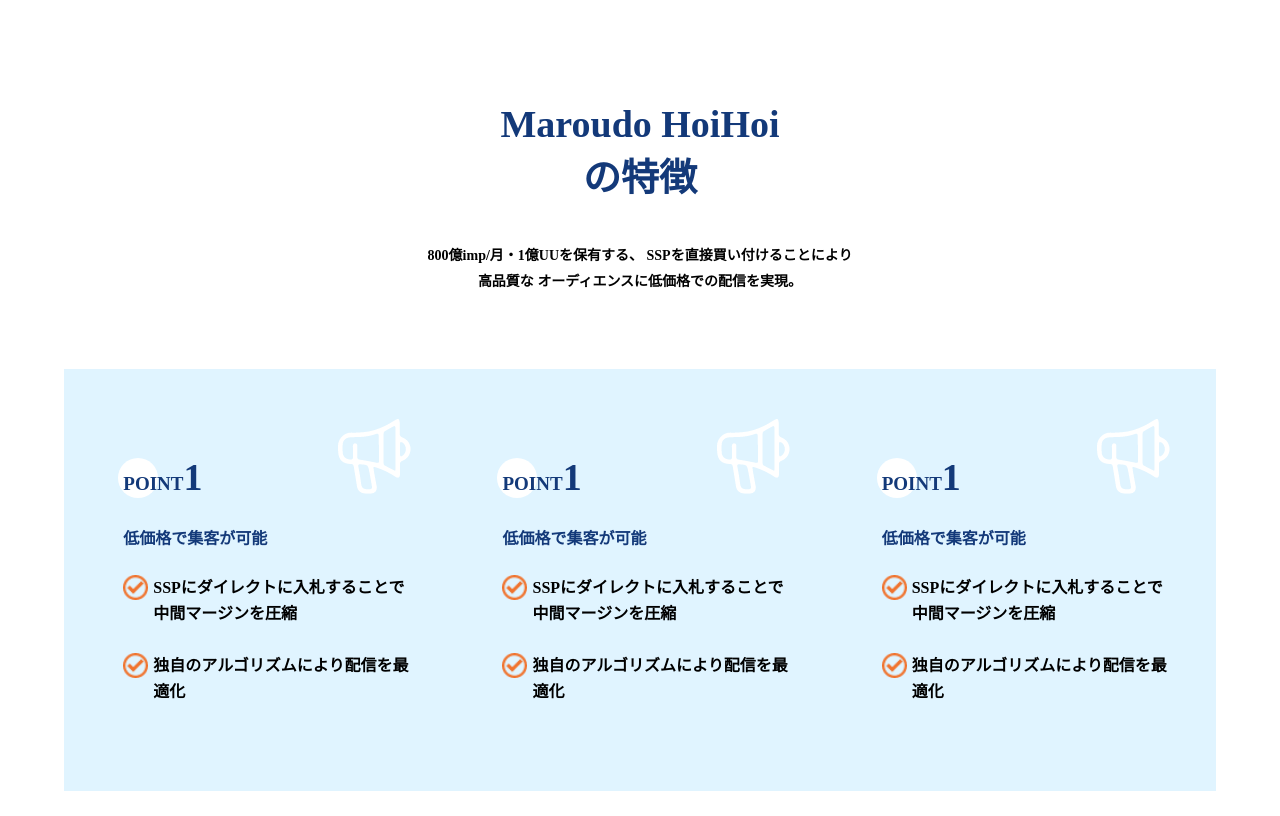
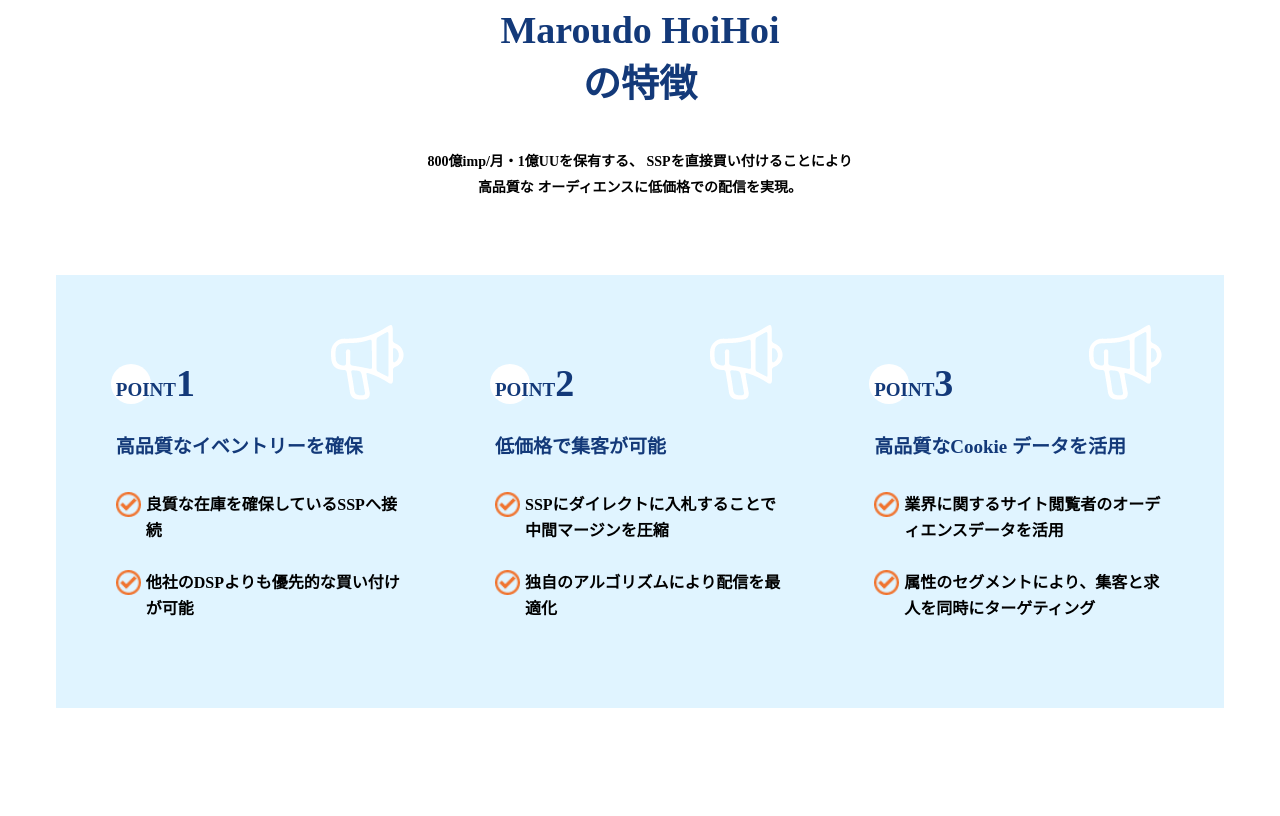
Before and after one commit to shimamaru/a-tetch-html-, a website built with Parcel: page index.html in a window 1280 px wide. Shown: the part 909-1725 px from the top of the page. Built offline with nearby package versions, Linux system fonts and the light colour scheme.

Commit message:
featureある程度の完成

```diff
--- a/index.html
+++ b/index.html
@@ -133,6 +133,16 @@
         <div class="feature__list">
           <div class="feature__list__item">
             <p class="feature__list__title">POINT<span>1</span></p>
+            <p class="feature__list__subtitle">⾼品質なイベントリーを確保</p>
+            <p class="feature__list__description">
+              良質な在庫を確保しているSSPへ接続
+            </p>
+            <p class="feature__list__description">
+              他社のDSPよりも優先的な買い付けが可能
+            </p>
+          </div>
+          <div class="feature__list__item">
+            <p class="feature__list__title">POINT<span>2</span></p>
             <p class="feature__list__subtitle">低価格で集客が可能</p>
             <p class="feature__list__description">
               SSPにダイレクトに⼊札することで中間マージンを圧縮
@@ -142,23 +152,13 @@
             </p>
           </div>
           <div class="feature__list__item">
-            <p class="feature__list__title">POINT<span>1</span></p>
-            <p class="feature__list__subtitle">低価格で集客が可能</p>
+            <p class="feature__list__title">POINT<span>3</span></p>
+            <p class="feature__list__subtitle">⾼品質なCookie データを活⽤</p>
             <p class="feature__list__description">
-              SSPにダイレクトに⼊札することで中間マージンを圧縮
+              業界に関するサイト閲覧者のオーディエンスデータを活⽤
             </p>
             <p class="feature__list__description">
-              独⾃のアルゴリズムにより配信を最適化
-            </p>
-          </div>
-          <div class="feature__list__item">
-            <p class="feature__list__title">POINT<span>1</span></p>
-            <p class="feature__list__subtitle">低価格で集客が可能</p>
-            <p class="feature__list__description">
-              SSPにダイレクトに⼊札することで中間マージンを圧縮
-            </p>
-            <p class="feature__list__description">
-              独⾃のアルゴリズムにより配信を最適化
+              属性のセグメントにより、集客と求⼈を同時にターゲティング
             </p>
           </div>
         </div>
--- a/package.json
+++ b/package.json
@@ -13,10 +13,13 @@
   "devDependencies": {
     "@babel/core": "7.2.0",
     "parcel-bundler": "^1.6.1",
+    "postcss": "8",
     "prettier": "2.8.8",
     "stylelint": "^15.9.0",
+    "stylelint-config-recess-order": "^4.2.0",
     "stylelint-config-sass-guidelines": "^10.0.0",
-    "stylelint-config-standard": "^33.0.0"
+    "stylelint-config-standard": "^33.0.0",
+    "stylelint-config-standard-scss": "^10.0.0"
   },
   "keywords": []
 }
--- a/scss/feature.scss
+++ b/scss/feature.scss
@@ -1,7 +1,8 @@
 @import "./variables";
 
 .feature {
-  padding-top: 100px;
+  padding-top: 85px;
+  padding-bottom: 100px;
   font-weight: bold;
 
   .sp-only {
@@ -36,28 +37,24 @@
     }
   }
   .feature__list {
-    padding: 50px 0;
+    padding: 50px 15px;
     display: flex;
-    justify-content: space-between;
+    justify-content: center;
     background-color: $sky_blue;
     z-index: -1;
     max-width: 1150px;
     width: 90%;
     margin: 0 auto;
     color: $blue;
-    padding-left: 15px;
     position: relative;
+    flex-wrap: wrap;
 
-    @media (max-width: $breakpoint-lg) {
-      flex-wrap: wrap;
-      justify-content: center;
-    }
     .feature__list__item {
-      max-width: 290px;
-      width: 100%;
+      width: 290px;
       margin: 0 auto;
       position: relative;
       padding: 20px 0;
+      gap: 50px;
       &::before {
         content: "";
         position: absolute;
@@ -97,6 +94,8 @@
     }
     .feature__list__subtitle {
       padding-top: 10px;
+      font-size: 19px;
+      line-height: 32px;
     }
 
     .feature__list__description {
@@ -117,5 +116,12 @@
         background-size: cover;
       }
     }
+    .feature__list > :first-child {
+      /* 一番目の子要素に対するスタイル */
+    }
+
+    .feature__list > :nth-child(2) {
+      /* 二番目の子要素に対するスタイル */
+    }
   }
 }
--- a/scss/main.scss
+++ b/scss/main.scss
@@ -1,7 +1,7 @@
 @import "./variables";
 
 .main {
-  margin: 95px 0;
+  margin-top: 95px;
   font-weight: bold;
 
   .main__inner {
@@ -54,6 +54,7 @@
         width: 280px;
         top: -110px;
         left: 23%;
+        overflow: hidden; /* コンテナー外の画像を隠す */
         @media (max-width: $breakpoint-lg) {
           right: 0;
           left: unset;
@@ -67,6 +68,7 @@
         width: 750px;
         top: 30%;
         right: -20px;
+        overflow: hidden; /* コンテナー外の画像を隠す */
         @media (max-width: $breakpoint-lg) {
           max-width: 500px;
           width: 100%;
@@ -78,7 +80,8 @@
       img {
         max-width: 500px;
         left: -50px;
-        bottom: 0px;
+        top: 600px;
+        overflow: hidden; /* コンテナー外の画像を隠す */
       }
     }
     .main__text {
```
Also changed, not shown: html/feature.html (+14 -14 lines), css/feature.css, css/main.css, img/features-box-image02 (1).png (added), img/features-box-image03 (1).png (added), 3 other files.
